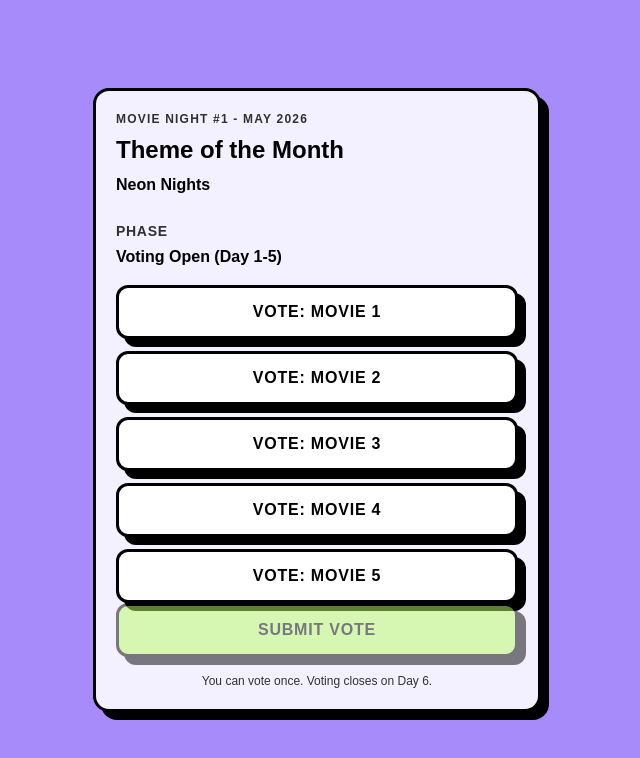
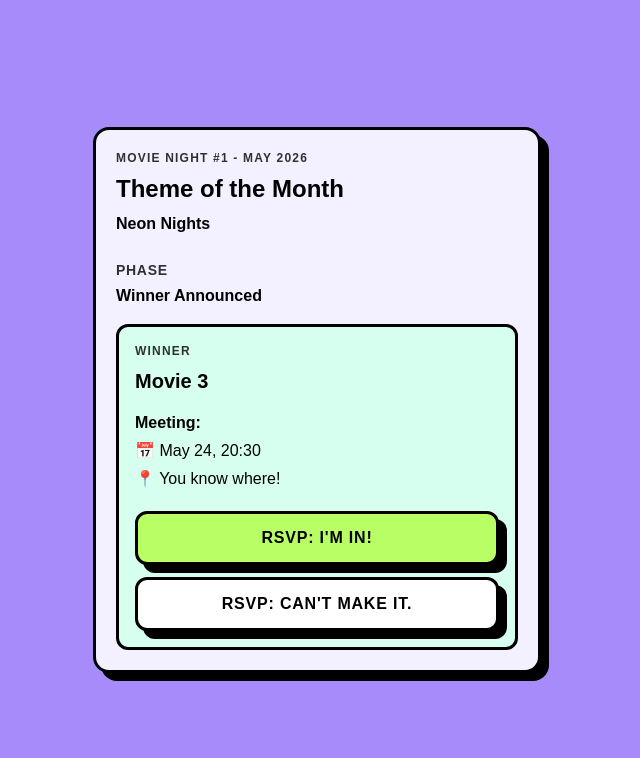
Before and after one commit to xenkou90/film-club, a Next.js app: page /round in a window 1280 px wide. Shown: the top 758 px of the page, without its empty margins (323-963 px from the left). Built offline with nearby package versions, Linux system fonts and the light colour scheme.

Commit message:
feat: add /api/round endpoint and fetch round data on /round page

```diff
--- /dev/null
+++ b/src/app/api/round/route.ts
@@ -0,0 +1,31 @@
+import { NextResponse } from "next/server";
+
+export type Phase = "voting" | "closed" | "winner";
+
+type RoundResponse = {
+    roundTitle: string;
+    themeTitle: string;
+    themeName: string;
+    phase: Phase;
+    movies: string[];
+    winnerMovie?: string;
+    meeting?: {
+        dateText: string;
+        placeText: string;
+    };
+};
+
+export async function GET() {
+    //Temporary "backend data" (later: DB)
+    const data: RoundResponse = {
+        roundTitle: "Movie Night #1 - May 2026",
+        themeTitle: "Theme of the Month",
+        themeName: "Neon Nights",
+        phase: "winner",
+        movies: ["Movie 1", "Movie 2", "Movie 3", "Movie 4", "Movie 5"],
+        winnerMovie: "Movie 3",
+        meeting: { dateText: "May 24, 20:30", placeText: "You know where!" },
+    };
+
+return NextResponse.json(data);
+}
--- a/src/app/round/page.tsx
+++ b/src/app/round/page.tsx
@@ -1,24 +1,39 @@
 import RoundCard from "@/components/RoundCard";
+import type { Phase } from "@/app/api/round/route";
 
-type Phase = "voting" | "closed" | "winner";
+type RoundData = {
+    roundTitle: string;
+    themeTitle: string;
+    themeName: string;
+    phase: Phase;
+    movies: string[];
+    winnerMovie?: string;
+    meeting?: {
+        dateText: string;
+        placeText: string;
+    };
+};
 
-export default function RoundPage() {
-    const phase: Phase = "voting"; // Change this to "voting", "closed", or "winner" to test different phases
+async function getRoundData(): Promise<RoundData> {
+    // IMPORTANT: one the server, use an absolute URL
+    const res = await fetch("http://localhost:3000/api/round", {
+        cache: "no-store", // always fresh during dev
+    });
 
-    const movies = ["Movie 1", "Movie 2", "Movie 3", "Movie 4", "Movie 5"];
+    if (!res.ok) {
+        throw new Error("Failed to fetch round data");
+    }
+
+    return res.json();
+}
+
+export default async function RoundPage() {
+    const data = await getRoundData();
 
     return (
         <main className="min-h-screen bg-[#a78bfa] p-5 flex items-center justify-center">
             <section className="w-full max-w-md">
-                <RoundCard
-                    roundTitle="Movie Night #1 - May 2026"
-                    themeTitle="Theme of the Month"
-                    themeName="Neon Nights"
-                    phase={phase}
-                    movies={movies}
-                    winnerMovie="Movie 3"
-                    meeting={{ dateText: "May 24, 20:30", placeText: "You know where!" }}
-                />
+                <RoundCard {...data} />
             </section>
         </main>
     );
```
